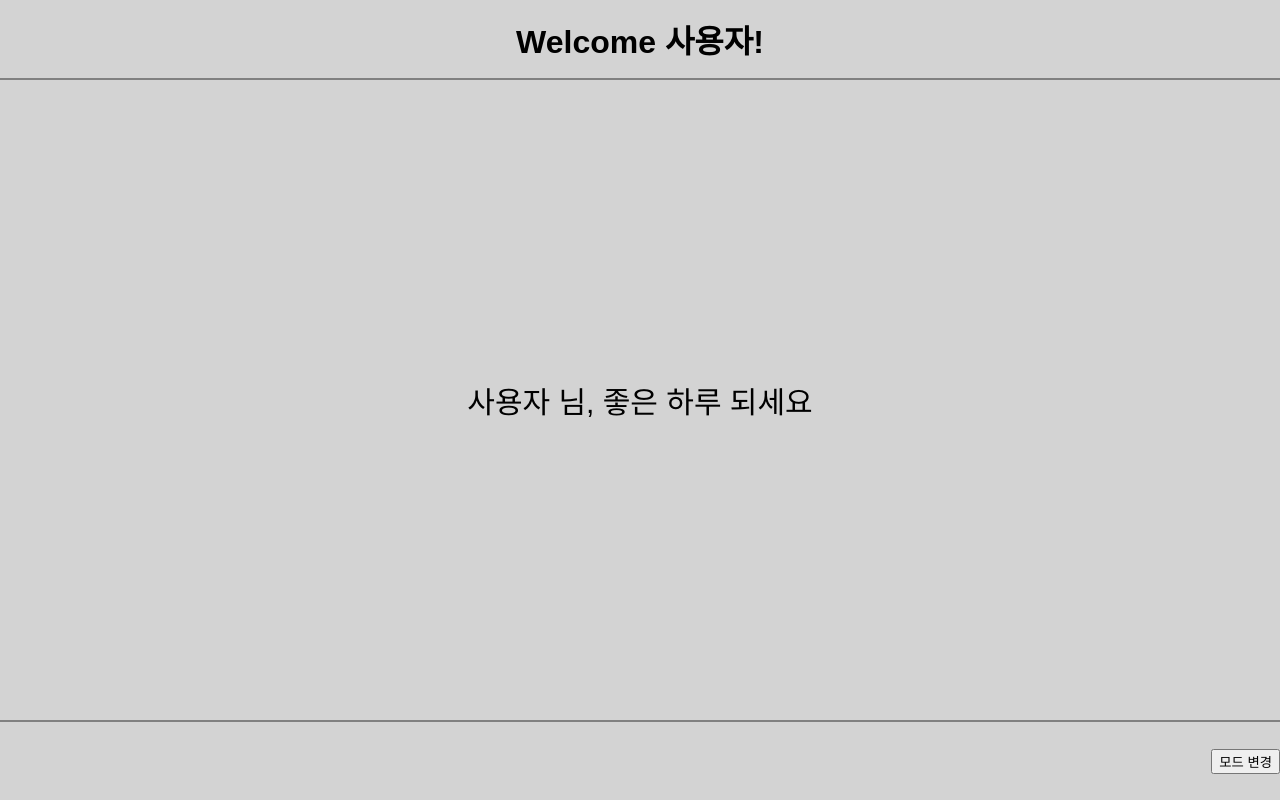
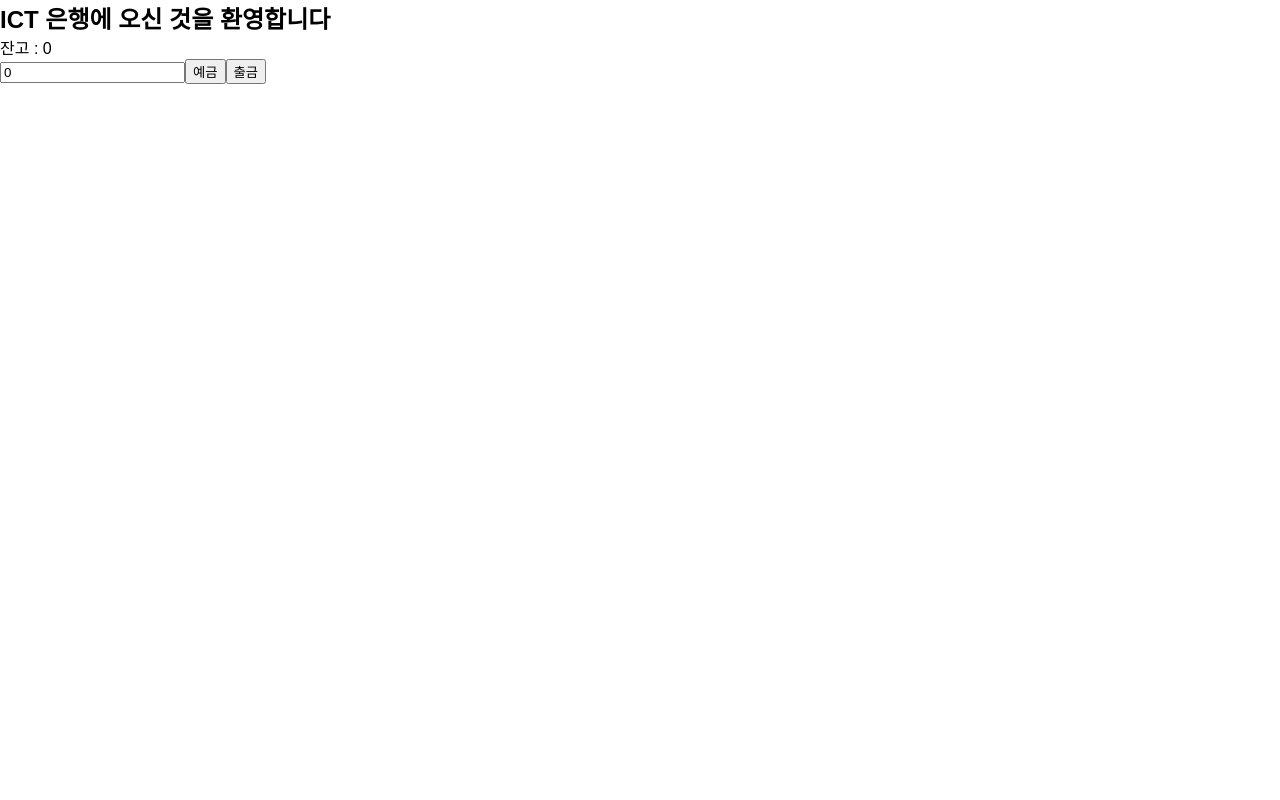
Before and after one commit to Koran1/2024React02, a React (Create React App) app: page / in a window 1280 px wide. Built offline with nearby package versions, Linux system fonts and the light colour scheme.

Commit message:
241122 useReducer

```diff
--- /dev/null
+++ b/src/components/step15/ReduceTest01.jsx
@@ -0,0 +1,32 @@
+import React, { useReducer } from 'react';
+
+function reducer(state, action) {
+    switch (action.type) {
+        case "add":
+            return state + action.payload
+        case "sub":
+            return state - action.payload
+        case "reset":
+            return 0
+        default:
+            throw new Error(`Unknown type error : ${action.type}`)
+
+    }
+}
+
+function ReduceTest01() {
+    const [number, dispatch] = useReducer(reducer, 0);
+
+    return (
+        <div>
+            <p>Count : {number}</p>
+            {/* dispatch 들을 구분하기 위해서 type이 존재한다! action이나 요청에 포함되는 데이터 = payload*/}
+            <button onClick={() => dispatch({ type: "add", payload: 1 })}>+</button>
+            <button onClick={() => dispatch({ type: "sub", payload: 1 })}>-</button>
+            <button onClick={() => dispatch({ type: "reset", payload: 1 })}>Reset</button>
+
+        </div>
+    );
+}
+
+export default ReduceTest01;
--- /dev/null
+++ b/src/components/step15/ReduceTest02.jsx
@@ -0,0 +1,49 @@
+import React, { useReducer, useState } from 'react';
+
+function reducer(state, action) {
+    switch (action.type) {
+        case "add":
+            return state + action.payload;
+
+        case "sub":
+            return state - action.payload
+
+        default:
+            alert(`Unknown type error : ${action.type}`)
+
+    }
+}
+
+function ReduceTest02() {
+    const [number, setNumber] = useState(0);
+    const [money, dispatch] = useReducer(reducer, 0);
+
+    return (
+        <div>
+            <h2>ICT 은행에 오신 것을 환영합니다</h2>
+            <p>잔고 : {money}</p>
+            <input type='number' value={number}
+                onChange={(e) => {
+                    const value = parseInt(e.target.value) || 0;
+                    setNumber(value < 0 ? 0 : value)
+                }}
+                step="1000" />
+
+            <button onClick={() => {
+                dispatch({ type: "add", payload: parseInt(number) })
+                setNumber(0);   // 입력값 초기화
+            }}>예금</button>
+            <button onClick={() => {
+                if (number > money) {
+                    alert("잔고 부족!")
+                    setNumber(0);
+                } else {
+                    dispatch({ type: "sub", payload: parseInt(number) })
+                    setNumber(0);   // 입력값 초기화
+                }
+            }}>출금</button>
+        </div>
+    );
+}
+
+export default ReduceTest02;
--- a/src/index.js
+++ b/src/index.js
@@ -32,6 +32,8 @@ import RefTest05 from './components/step11/RefTest05';
 import UseIdTest01 from './components/step12/UseIdTest01';
 import ContextTest from './components/step13/ContextTest';
 import ContextTest2 from './components/step14/ContextTest2';
+import ReduceTest01 from './components/step15/ReduceTest01';
+import ReduceTest02 from './components/step15/ReduceTest02';
 
 const root = ReactDOM.createRoot(document.getElementById('root'));
 root.render(
@@ -64,7 +66,9 @@ root.render(
     {/* <RefTest05 /> */}
     {/* <UseIdTest01 /> */}
     {/* <ContextTest /> */}
-    <ContextTest2 />
+    {/* <ContextTest2 /> */}
+    {/* <ReduceTest01 /> */}
+    <ReduceTest02 />
   </React.StrictMode>
 );
 
```
